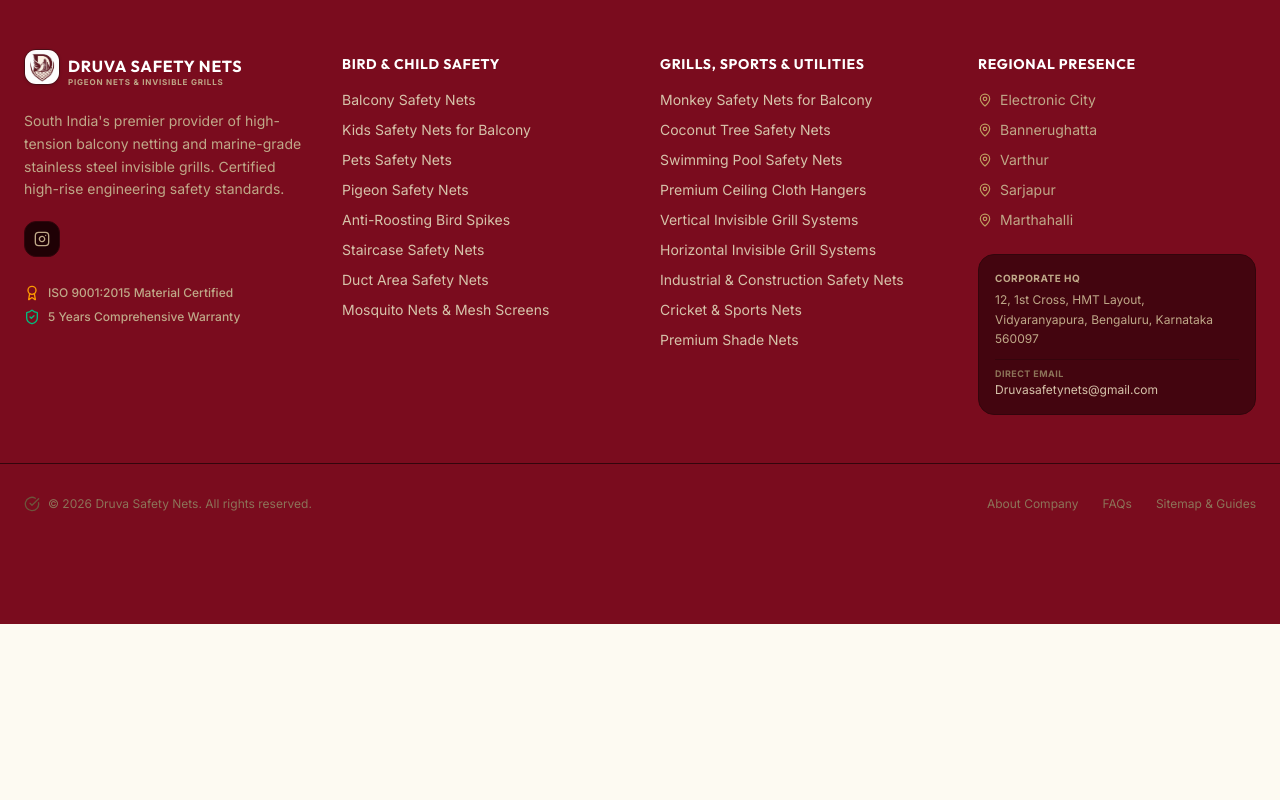
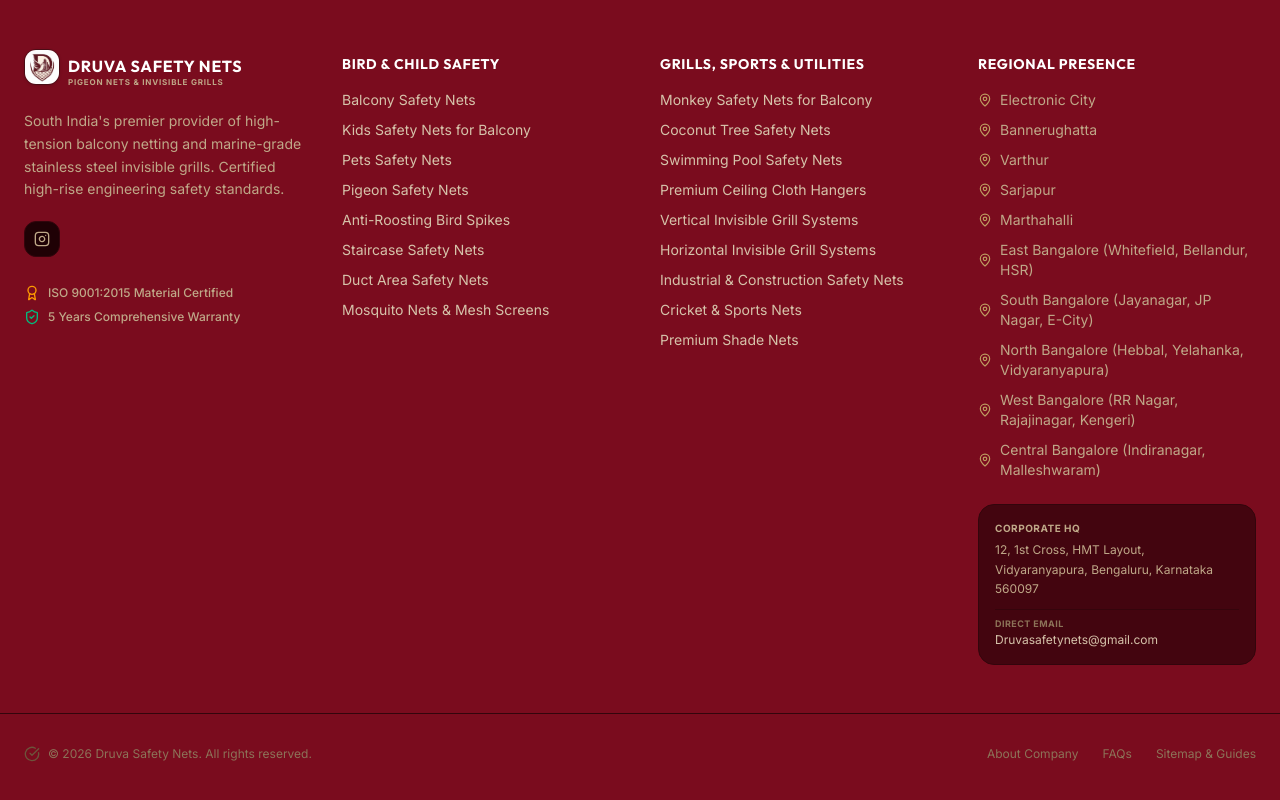
Before and after one commit to Saraththecoder/netss, a React (Vite) app: page / in a window 1280 px wide. Shown: the part 5800-6600 px from the top of the page. Before the commit the page ends 6424 px from the top, so only its background shows below. Built offline with nearby package versions, Linux system fonts and the light colour scheme.

Commit message:
merge previous and new regions into footer regional presence list

```diff
--- a/src/components/layout/Footer.tsx
+++ b/src/components/layout/Footer.tsx
@@ -42,6 +42,11 @@
     'Varthur',
     'Sarjapur',
     'Marthahalli',
+    'East Bangalore (Whitefield, Bellandur, HSR)',
+    'South Bangalore (Jayanagar, JP Nagar, E-City)',
+    'North Bangalore (Hebbal, Yelahanka, Vidyaranyapura)',
+    'West Bangalore (RR Nagar, Rajajinagar, Kengeri)',
+    'Central Bangalore (Indiranagar, Malleshwaram)',
   ];
 
   return (
```
